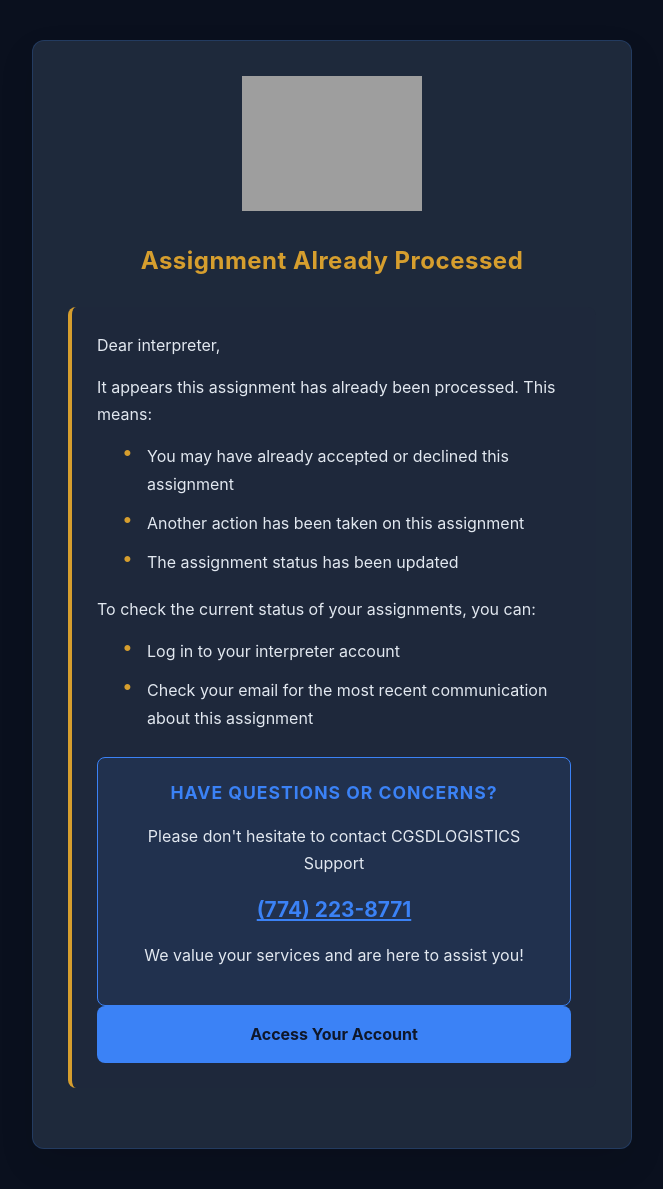
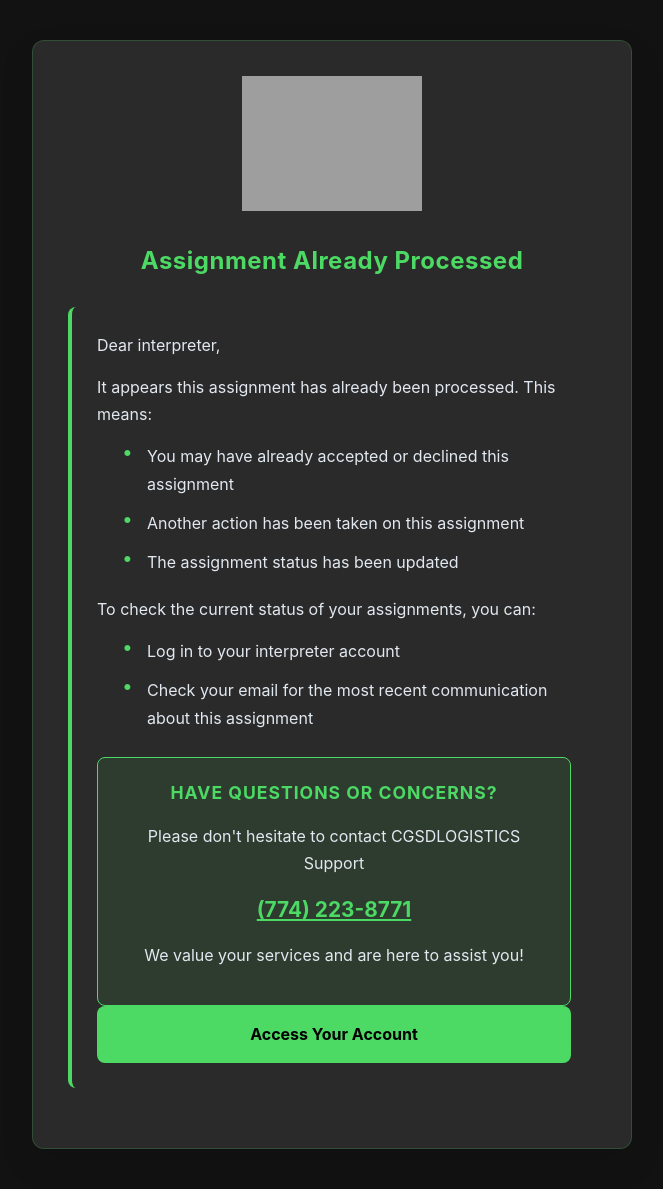
Before and after one commit to josephsamijona/refactored-journey, a Django app: template templates/pages/already_processed.html in a window 1280 px wide. Shown: the whole page, without its empty margins (308-971 px from the left). Run offline with Django 5.2, Linux system fonts and the light colour scheme; the template is opened without the code that fills it, so the values that code supplies are empty; parts of the project's set-up code (start-up, migrations or seed data) failed here and were passed over; grey boxes are pictures that could not be loaded.

Commit message:
thank you GOD

```diff
--- a/templates/emails/new_assignment_notification.html
+++ b/templates/emails/new_assignment_notification.html
@@ -195,7 +195,7 @@
             </div>
 
             <div style="text-align: center;">
-                <a href="https://dbdint.up.railway.app/" class="cta-button">
+                <a href="https://cgsdlogisticss.up.railway.app/" class="cta-button">
                     LOGIN TO ACCEPT OR DECLINE
                 </a>
             </div>
--- a/templates/notifmail/assignment_no_show.html
+++ b/templates/notifmail/assignment_no_show.html
@@ -239,7 +239,7 @@
             </div>
 
             <div style="text-align: center; margin-top: 30px;">
-                <a href="https://dbdint.up.railway.app/" class="action-button">
+                <a href="https://cgsdlogisticss.up.railway.app/" class="action-button">
                     VIEW APPOINTMENT DETAILS
                 </a>
             </div>
--- a/templates/pages/already_processed.html
+++ b/templates/pages/already_processed.html
@@ -7,13 +7,13 @@
     <title>Assignment Already Processed - CGSDLOGISTICS</title>
     <style>
     :root {
-            --primary-dark: #0F172A;
-            --secondary-dark: #1E293B;
-            --accent-blue: #3B82F6;
-            --text-light: #E2E8F0;
-            --text-muted: #CBD5E1;
-            --background-dark: #0A101E;
-            --warning-yellow: #D69E2E;
+        --primary-dark: #000000;    /* Noir (fond du menu) */
+        --secondary-dark: #2a2a2a;  /* Gris très foncé */
+        --accent-blue: #4cd964;     /* Remplacé par le vert vif du trèfle */
+        --text-light: #E2E8F0;      /* Inchangé */
+        --text-muted: #CBD5E1;      /* Inchangé */
+        --background-dark: #121212; /* Noir légèrement plus clair pour le fond */
+        --warning-yellow: #4cd964;  /* Remplacé par le vert vif */
     }
 
     * {
@@ -38,7 +38,7 @@
         padding: 35px;
         border-radius: 12px;
         box-shadow: 0 15px 35px rgba(0,0,0,0.1);
-            border: 1px solid rgba(59, 130, 246, 0.2);
+        border: 1px solid rgba(76, 217, 100, 0.2);
     }
 
     .logo {
@@ -56,7 +56,7 @@
     }
 
     .message {
-            background-color: rgba(30, 41, 59, 0.6);
+        background-color: rgba(42, 42, 42, 0.6);
         padding: 25px;
         border-radius: 8px;
         border-left: 4px solid var(--warning-yellow);
@@ -102,13 +102,13 @@
     }
 
     .btn:hover {
-            background-color: #2563EB;
+        background-color: #5fe077; /* Version légèrement plus claire du vert */
         transform: translateY(-2px);
-            box-shadow: 0 5px 15px rgba(59, 130, 246, 0.3);
+        box-shadow: 0 5px 15px rgba(76, 217, 100, 0.3);
     }
 
     .contact-info {
-            background-color: rgba(59, 130, 246, 0.1);
+        background-color: rgba(76, 217, 100, 0.1);
         padding: 20px;
         border-radius: 8px;
         border: 1px solid var(--accent-blue);
@@ -171,7 +171,7 @@
                 <p>We value your services and are here to assist you!</p>
             </div>
 
-            <a href="https://dbdint.up.railway.app/" class="btn">Access Your Account</a>
+            <a href="https://cgsdlogisticss.up.railway.app/" class="btn">Access Your Account</a>
         </div>
     </div>
 </body>
--- a/templates/pages/token_expired.html
+++ b/templates/pages/token_expired.html
@@ -173,7 +173,7 @@
                 <p>Our team is ready to help you!</p>
             </div>
 
-            <a href="https://dbdint.up.railway.app/" class="btn">Sign In to Your Account</a>
+            <a href="https://cgsdlogisticss.up.railway.app/" class="btn">Sign In to Your Account</a>
         </div>
     </div>
 </body>
```
Also changed, not shown: templates/pages/accept_success.html (+14 -13 lines), templates/pages/decline_success.html (+13 -13 lines), templates/pages/not_found.html (+13 -13 lines). Lines whose indentation alone changed are shown as unchanged.
